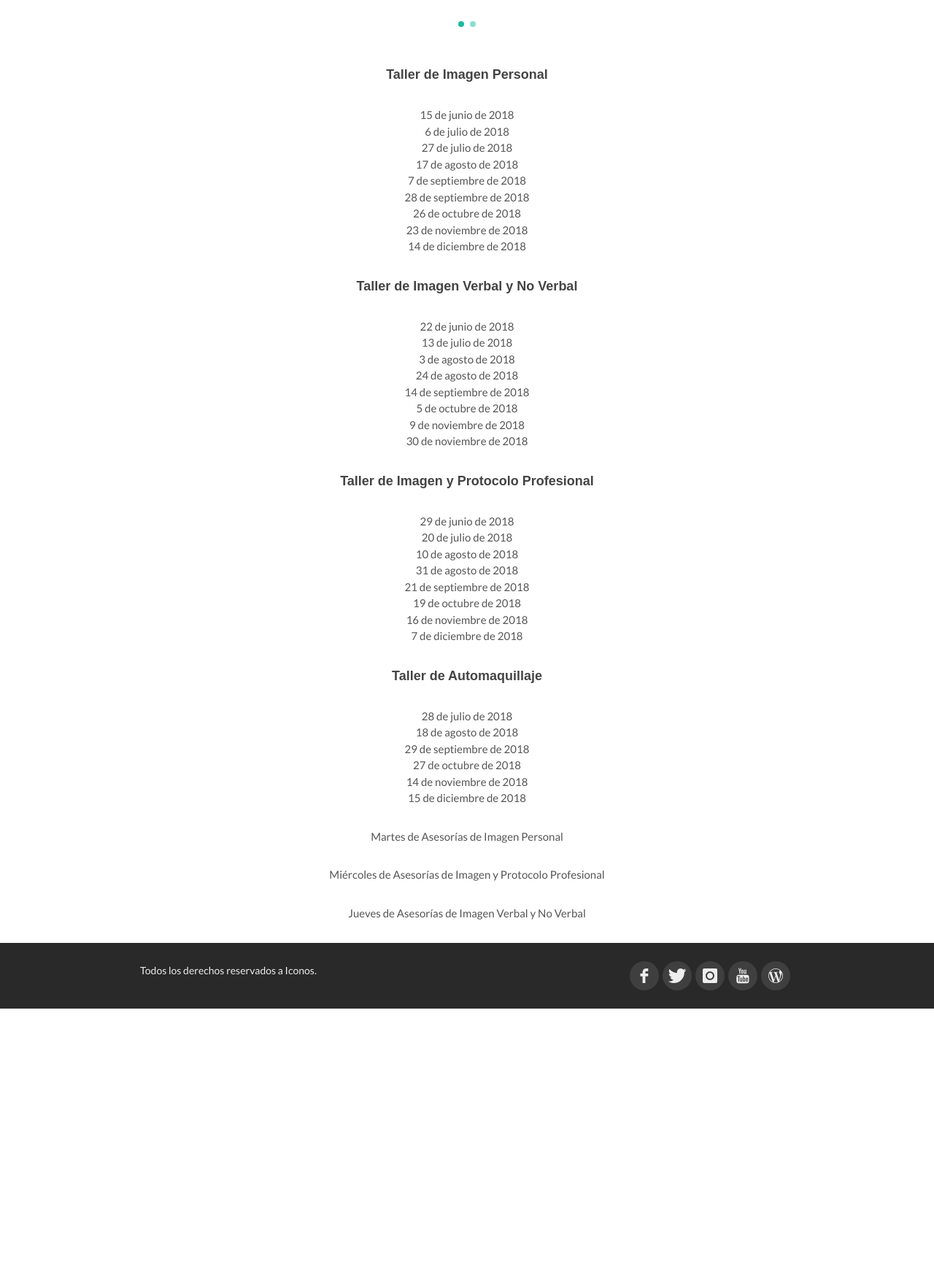
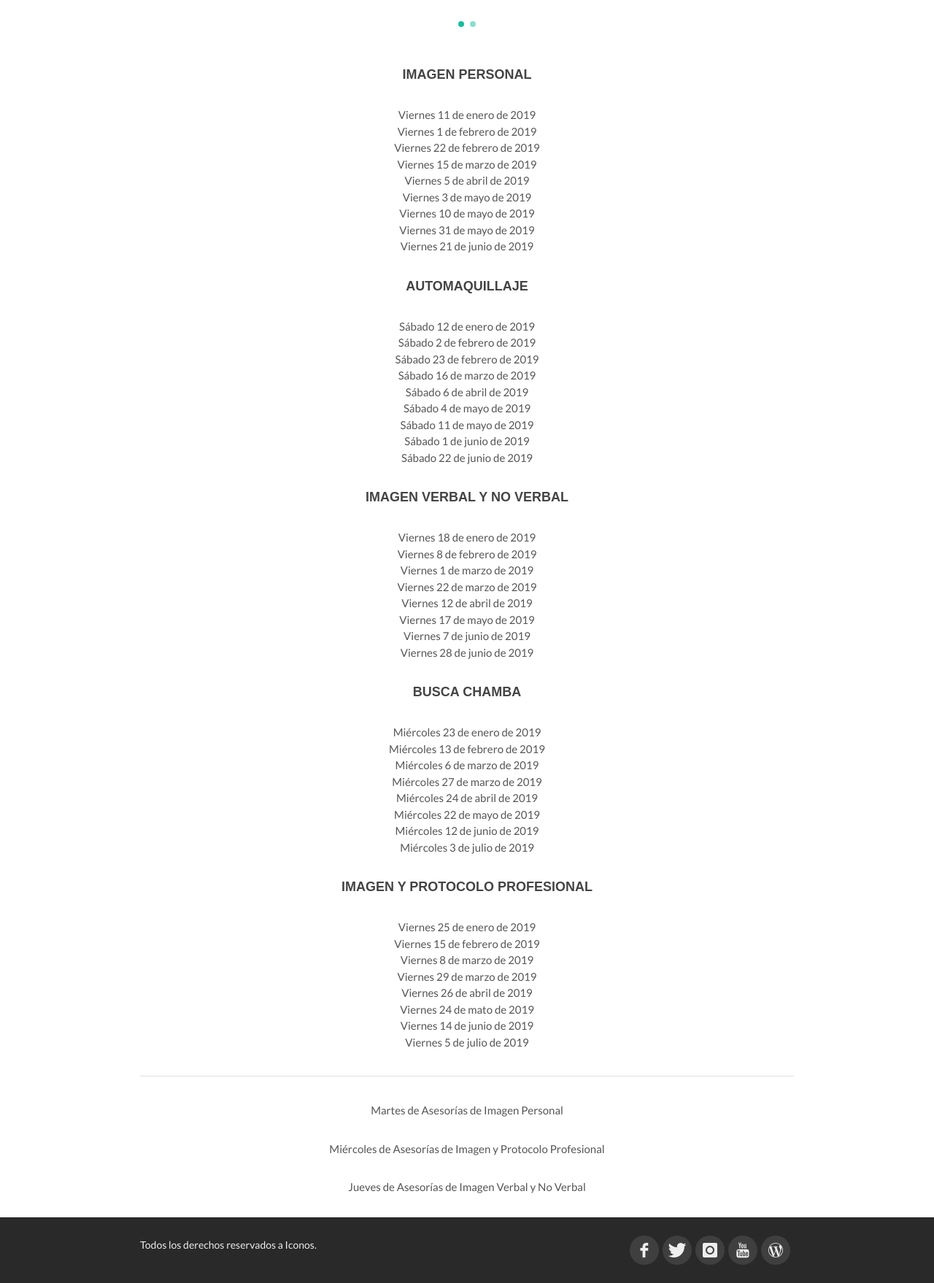
Before and after one commit to oscarslm/Consultor-a-Iconos, a WordPress theme: template proximos-talleres.php in a window 1280 px wide. Shown: the part 1264-3022 px from the top of the page at 73% size. Before the commit the page ends 2646 px from the top, so only its background shows below. Run offline with PHP 8.4 and a stand-in for WordPress, Linux system fonts and the light colour scheme; the site name, menu and one post (Sample post) are stand-ins, and other content is empty.

Commit message:
Cambios en próximos talleres

```diff
--- a/proximos-talleres.php
+++ b/proximos-talleres.php
@@ -73,21 +73,30 @@
 				</div><!--.col s12-->
 
 				<!--.Slider-->
-					<div class="owl-carousel owl-theme bottommargin">
-						<div class="item"><img src="images/proximos-talleres.jpg" alt="Slider"></div>
-						<div class="item"><img src="images/proximos-talleres2.jpg" alt="Slider"></div>
-					</div><!--.owl-carousel owl-theme-->
+				<div class="owl-carousel owl-theme bottommargin">
+					<div class="item"><img src="images/proximos-talleres.jpg" alt="Slider"></div>
+					<div class="item"><img src="images/proximos-talleres2.jpg" alt="Slider"></div>
+				</div><!--.owl-carousel owl-theme-->
 
 				<div class="container">
 
-					<h4 class="center-align">Taller de Imagen Personal</h4>
-					<p class="center-align">15 de junio de 2018<br />6 de julio de 2018<br />27 de julio de 2018<br />17 de agosto de 2018<br />7 de septiembre de 2018<br />28 de septiembre de 2018<br />26 de octubre de 2018<br />23 de noviembre de 2018<br />14 de diciembre de 2018</p>
-					<h4 class="center-align">Taller de Imagen Verbal y No Verbal</h4>
-					<p class="center-align">22 de junio de 2018<br />13 de julio de 2018<br />3 de agosto de 2018<br />24 de agosto de 2018<br />14 de septiembre de 2018<br />5 de octubre de 2018<br />9 de noviembre de 2018<br />30 de noviembre de 2018</p>
-					<h4 class="center-align">Taller de Imagen y Protocolo Profesional</h4>
-					<p class="center-align">29 de junio de 2018<br />20 de julio de 2018<br />10 de agosto de 2018<br />31 de agosto de 2018<br />21 de septiembre de 2018<br />19 de octubre de 2018<br />16 de noviembre de 2018<br />7 de diciembre de 2018</p>
-					<h4 class="center-align">Taller de Automaquillaje</h4>
-					<p class="center-align">28 de julio de 2018<br />18 de agosto de 2018<br />29 de septiembre de 2018<br />27 de octubre de 2018<br />14 de noviembre de 2018<br />15 de diciembre de 2018</p>
+					<h4 class="center-align">IMAGEN PERSONAL</h4>
+					<p class="center-align">Viernes 11 de enero de 2019<br />Viernes 1 de febrero de 2019<br />Viernes 22 de febrero de 2019<br />Viernes 15 de marzo de 2019<br />Viernes 5 de abril de 2019<br />Viernes 3 de mayo de 2019<br />Viernes 10 de mayo de 2019<br />Viernes 31 de mayo de 2019 <br />Viernes 21 de junio de 2019</p>
+
+					<h4 class="center-align">AUTOMAQUILLAJE</h4>
+					<p class="center-align">Sábado 12 de enero de 2019<br />Sábado 2 de febrero de 2019<br />Sábado 23 de febrero de 2019<br />Sábado 16 de marzo de 2019<br />Sábado 6 de abril de 2019<br />Sábado 4 de mayo de 2019<br />Sábado 11 de mayo de 2019<br />Sábado 1 de junio de 2019<br />Sábado 22 de junio de 2019</p>
+
+					<h4 class="center-align">IMAGEN VERBAL Y NO VERBAL</h4>
+					<p class="center-align">Viernes 18 de enero de 2019<br />Viernes 8 de febrero de 2019<br />Viernes 1 de marzo de 2019<br />Viernes 22 de marzo de 2019<br />Viernes 12 de abril de 2019<br />Viernes 17 de mayo de 2019<br />Viernes 7 de junio de 2019<br />Viernes 28 de junio de 2019</p>
+
+					<h4 class="center-align">BUSCA CHAMBA</h4>
+					<p class="center-align">Miércoles 23 de enero de 2019<br />Miércoles 13 de febrero de 2019<br />Miércoles 6 de marzo de 2019<br />Miércoles 27 de marzo de 2019<br />Miércoles 24 de abril de 2019<br />Miércoles 22 de mayo de 2019<br />Miércoles 12 de junio de 2019<br />Miércoles 3 de julio de 2019</p>
+
+					<h4 class="center-align">IMAGEN Y PROTOCOLO PROFESIONAL</h4>
+					<p class="center-align">Viernes 25 de enero de 2019<br />Viernes 15 de febrero de 2019<br />Viernes 8 de marzo de 2019<br />Viernes 29 de marzo de 2019<br />Viernes 26 de abril de 2019<br />Viernes 24 de mato de 2019<br />Viernes 14 de junio de 2019<br />Viernes 5 de julio de 2019</p>
+
+					<div class="divider"></div>
+
 					<p class="center-align">Martes de Asesorías de Imagen Personal</p>
 					<p class="center-align">Miércoles de Asesorías de Imagen y Protocolo Profesional</p>
 					<p class="center-align">Jueves de Asesorías de Imagen Verbal y No Verbal</p>
```
